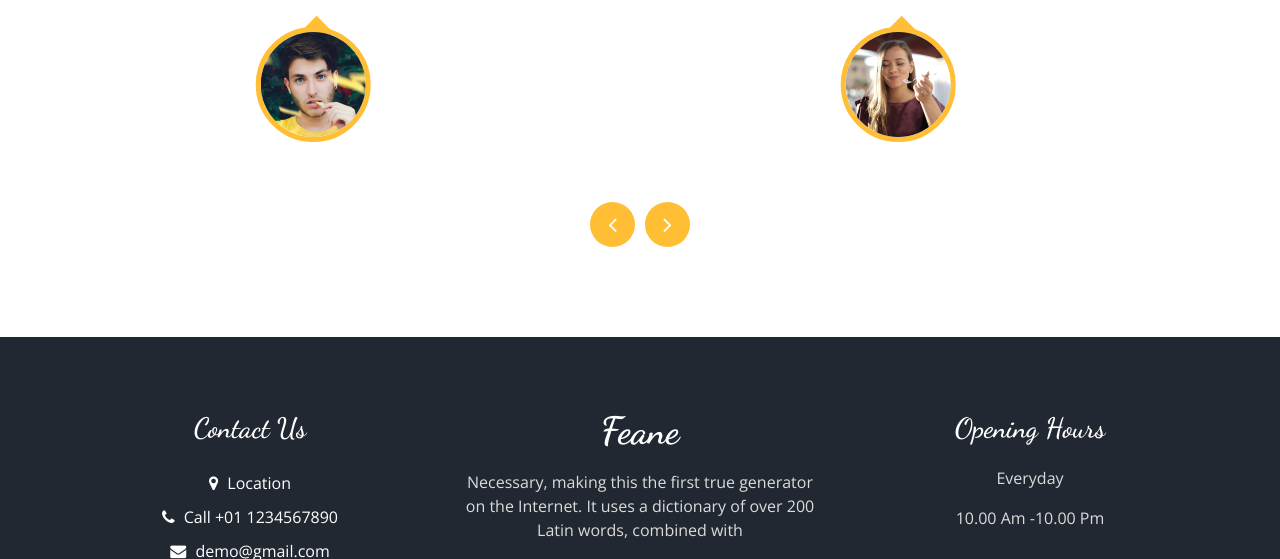
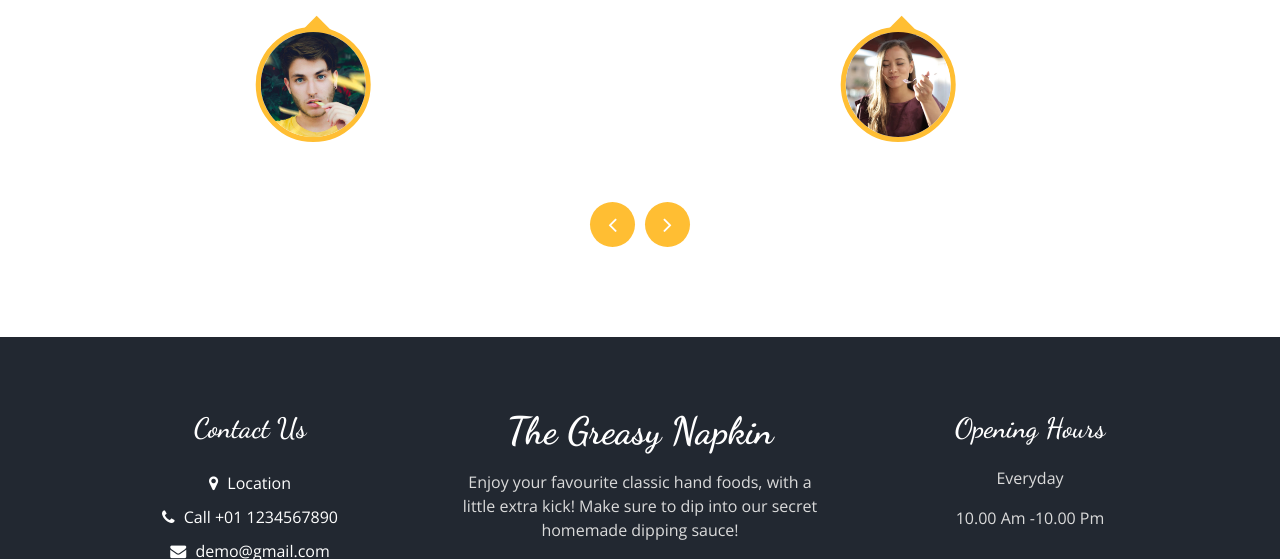
Before and after one commit to Kaiser-SK/cpnt201-a2-food, a plain HTML site: page index.html in a window 1280 px wide. Shown: the part 4608-5167 px from the top of the page. Drawn offline with nearby package versions, Linux system fonts and the light colour scheme; some packages are replaced by stand-ins of ours.

Commit message:
changed central footer from Feane to The Greasy Napkin, and added some flavour text

```diff
--- a/index.html
+++ b/index.html
@@ -1325,11 +1325,11 @@
         <div class="col-md-4 footer-col">
           <div class="footer_detail">
             <a href="" class="footer-logo">
-              Feane
+              The Greasy Napkin
             </a>
             <p>
-              Necessary, making this the first true generator on the Internet. It uses a dictionary of over 200 Latin
-              words, combined with
+              Enjoy your favourite classic hand foods, with a little extra kick! Make sure to dip into our secret
+              homemade dipping sauce!
             </p>
             <div class="footer_social">
               <a href="">
```
